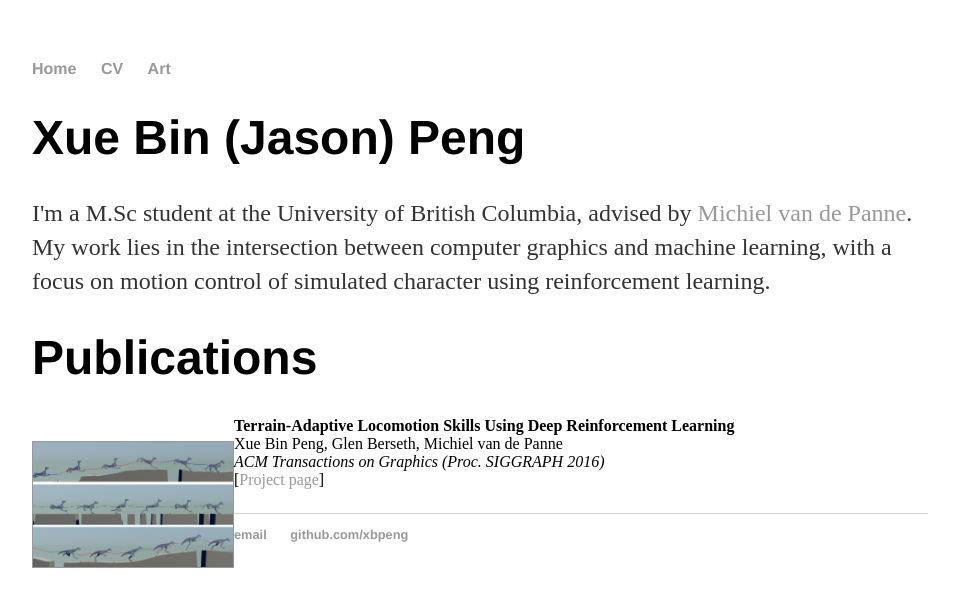
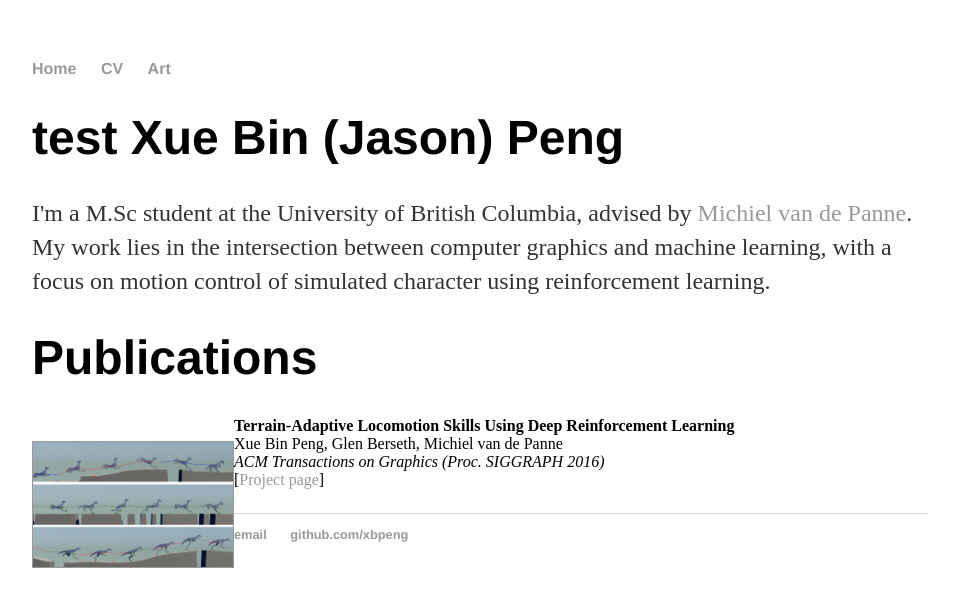
Before and after one commit to xbpeng/xbpeng.github.io, a Jekyll site: the page built from index.html, in a window 1280 px wide. Shown: the top 607 px of the page, without its empty margins (160-1119 px from the left). Built offline with Jekyll 4.4.1, drawn with Linux system fonts in a browser that asks for light colours.

Commit message:
Update index.html
test

```diff
--- a/index.html
+++ b/index.html
@@ -3,7 +3,7 @@ layout: default
 title: Xue Bin (Jason) Peng
 ---
 <div class="blurb">
-	<h1> Xue Bin (Jason) Peng</h1>
+	<h1> test Xue Bin (Jason) Peng</h1>
 	<p> I'm a M.Sc student at the University of British Columbia, advised by <a href="https://www.cs.ubc.ca/~van/">Michiel van de Panne</a>. My work lies in the intersection between computer graphics and machine learning, with a focus on motion control of simulated character using reinforcement learning.</a></p>
 
 	<h1>Publications</h1>
```
